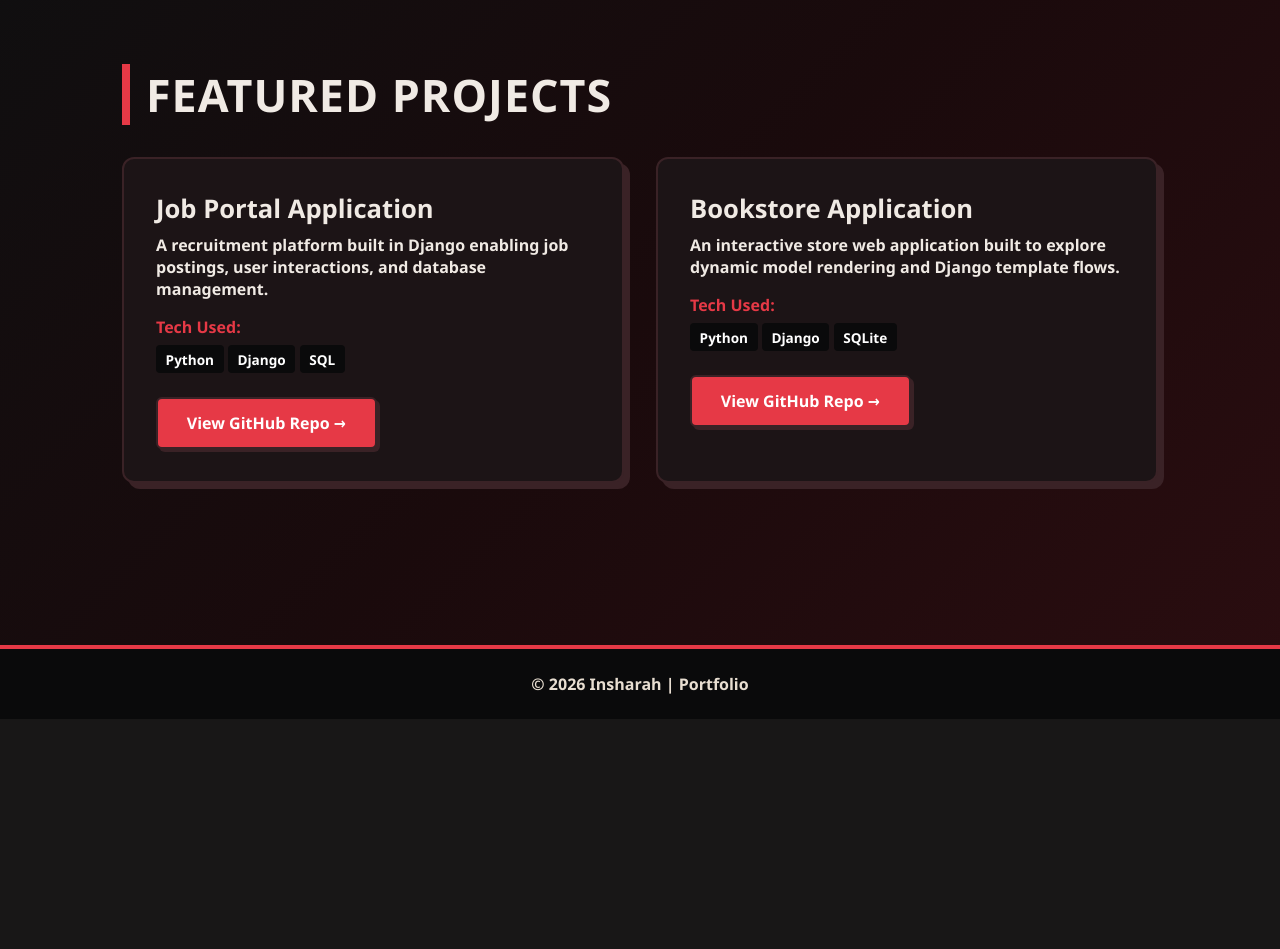
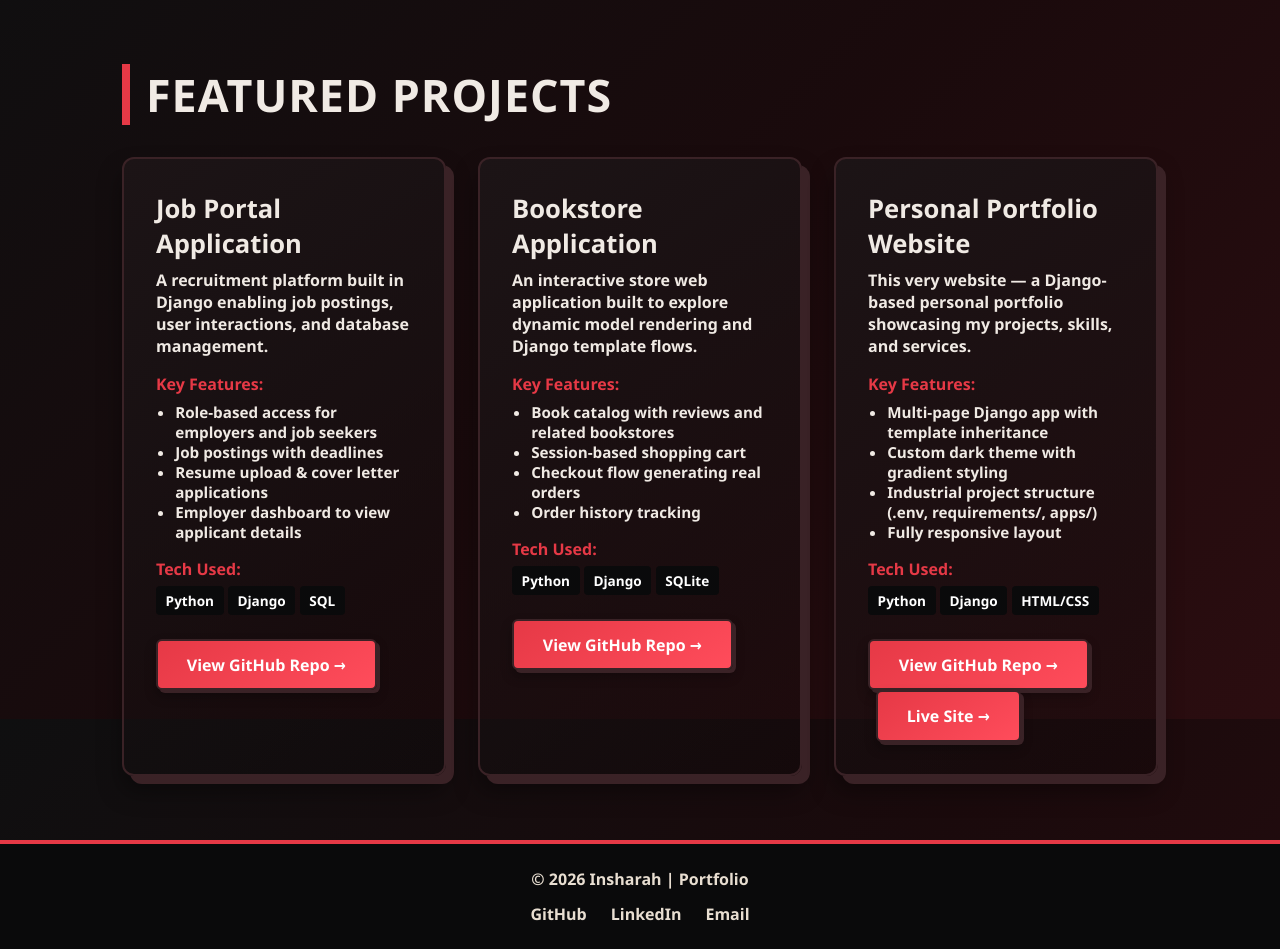
Before and after one commit to Durr-e-Insharah/portfolio, a Django app: page /projects/ in a window 1280 px wide. Shown: the part 81-1030 px from the top of the page. Before the commit the page ends 800 px from the top, so only its background shows below. Run offline with Django 5.2, Linux system fonts and the light colour scheme.

Commit message:
Add requirements, env files, updated styles and footer

```diff
--- a/apps/portfolio/templates/portfolio/base.html
+++ b/apps/portfolio/templates/portfolio/base.html
@@ -102,31 +102,36 @@
         }
 
         .card {
-            background-color: var(--card-beige);
+            background: linear-gradient(145deg, var(--card-beige), rgba(0,0,0,0.15));
             border: 2px solid var(--border-dark);
             border-radius: 12px;
             padding: 2rem;
-            box-shadow: 6px 6px 0px var(--border-dark);
-            transition: transform 0.2s ease;
+            box-shadow: 8px 8px 0px var(--border-dark), 0 15px 25px rgba(0,0,0,0.4);
+            transition: transform 0.25s ease, box-shadow 0.25s ease;
+        }
+
+        .card:hover {
+            transform: translateY(-6px);
+            box-shadow: 10px 10px 0px var(--border-dark), 0 20px 35px rgba(0,0,0,0.5);
         }
 
         .btn {
             display: inline-block;
-            background-color: var(--accent-red);
+            background: linear-gradient(145deg, var(--accent-red), var(--accent-hover));
             color: #ffffff;
             padding: 0.8rem 1.8rem;
             text-decoration: none;
             font-weight: 800;
             border-radius: 6px;
             border: 2px solid var(--border-dark);
-            box-shadow: 3px 3px 0px var(--border-dark);
+            box-shadow: 3px 3px 0px var(--border-dark), 0 6px 12px rgba(0,0,0,0.3);
             transition: all 0.2s ease;
         }
 
         .btn:hover {
-            background-color: var(--accent-hover);
+            background: linear-gradient(145deg, var(--accent-hover), var(--accent-red));
             transform: translate(-2px, -2px);
-            box-shadow: 5px 5px 0px var(--border-dark);
+            box-shadow: 6px 6px 0px var(--border-dark), 0 10px 18px rgba(0,0,0,0.4);
         }
 
         .grid-2 {
@@ -168,6 +173,11 @@
 
     <footer>
         <p>&copy; 2026 Insharah | Portfolio</p>
+        <div style="margin-top: 0.8rem; display: flex; justify-content: center; gap: 1.5rem;">
+            <a href="https://github.com/Durr-e-Insharah" target="_blank" style="color: #e8ded1; text-decoration: none; font-weight: 700;">GitHub</a>
+            <a href="https://www.linkedin.com/in/insharah-umer-bsai" target="_blank" style="color: #e8ded1; text-decoration: none; font-weight: 700;">LinkedIn</a>
+            <a href="mailto:insharah719@gmail.com" style="color: #e8ded1; text-decoration: none; font-weight: 700;">Email</a>
+        </div>
     </footer>
 
 </body>
--- a/apps/portfolio/templates/portfolio/projects.html
+++ b/apps/portfolio/templates/portfolio/projects.html
@@ -7,6 +7,15 @@
     <div class="card">
         <h3 style="font-size: 1.6rem; font-weight: 800; margin-bottom: 0.5rem;">Job Portal Application</h3>
         <p style="font-weight: 600; margin-bottom: 1rem;">A recruitment platform built in Django enabling job postings, user interactions, and database management.</p>
+        <div style="margin-bottom: 1rem;">
+            <strong style="display: block; margin-bottom: 0.4rem; color: var(--accent-red);">Key Features:</strong>
+            <ul style="margin-left: 1.2rem; font-weight: 600; font-size: 0.95rem;">
+                <li>Role-based access for employers and job seekers</li>
+                <li>Job postings with deadlines</li>
+                <li>Resume upload & cover letter applications</li>
+                <li>Employer dashboard to view applicant details</li>
+            </ul>
+        </div>
         <div style="margin-bottom: 1.5rem;">
             <strong style="display: block; margin-bottom: 0.4rem; color: var(--accent-red);">Tech Used:</strong>
             <span style="display: inline-block; background: var(--nav-bg); color: #fff; padding: 0.3rem 0.6rem; border-radius: 4px; font-size: 0.85rem; font-weight: 700;">Python</span>
@@ -19,6 +28,15 @@
     <div class="card">
         <h3 style="font-size: 1.6rem; font-weight: 800; margin-bottom: 0.5rem;">Bookstore Application</h3>
         <p style="font-weight: 600; margin-bottom: 1rem;">An interactive store web application built to explore dynamic model rendering and Django template flows.</p>
+        <div style="margin-bottom: 1rem;">
+            <strong style="display: block; margin-bottom: 0.4rem; color: var(--accent-red);">Key Features:</strong>
+            <ul style="margin-left: 1.2rem; font-weight: 600; font-size: 0.95rem;">
+                <li>Book catalog with reviews and related bookstores</li>
+                <li>Session-based shopping cart</li>
+                <li>Checkout flow generating real orders</li>
+                <li>Order history tracking</li>
+            </ul>
+        </div>
         <div style="margin-bottom: 1.5rem;">
             <strong style="display: block; margin-bottom: 0.4rem; color: var(--accent-red);">Tech Used:</strong>
             <span style="display: inline-block; background: var(--nav-bg); color: #fff; padding: 0.3rem 0.6rem; border-radius: 4px; font-size: 0.85rem; font-weight: 700;">Python</span>
@@ -28,5 +46,27 @@
         <a href="https://github.com/Durr-e-Insharah/learning-django" target="_blank" class="btn">View GitHub Repo &rarr;</a>
     </div>
 
+    <div class="card">
+        <h3 style="font-size: 1.6rem; font-weight: 800; margin-bottom: 0.5rem;">Personal Portfolio Website</h3>
+        <p style="font-weight: 600; margin-bottom: 1rem;">This very website — a Django-based personal portfolio showcasing my projects, skills, and services.</p>
+        <div style="margin-bottom: 1rem;">
+            <strong style="display: block; margin-bottom: 0.4rem; color: var(--accent-red);">Key Features:</strong>
+            <ul style="margin-left: 1.2rem; font-weight: 600; font-size: 0.95rem;">
+                <li>Multi-page Django app with template inheritance</li>
+                <li>Custom dark theme with gradient styling</li>
+                <li>Industrial project structure (.env, requirements/, apps/)</li>
+                <li>Fully responsive layout</li>
+            </ul>
+        </div>
+        <div style="margin-bottom: 1.5rem;">
+            <strong style="display: block; margin-bottom: 0.4rem; color: var(--accent-red);">Tech Used:</strong>
+            <span style="display: inline-block; background: var(--nav-bg); color: #fff; padding: 0.3rem 0.6rem; border-radius: 4px; font-size: 0.85rem; font-weight: 700;">Python</span>
+            <span style="display: inline-block; background: var(--nav-bg); color: #fff; padding: 0.3rem 0.6rem; border-radius: 4px; font-size: 0.85rem; font-weight: 700;">Django</span>
+            <span style="display: inline-block; background: var(--nav-bg); color: #fff; padding: 0.3rem 0.6rem; border-radius: 4px; font-size: 0.85rem; font-weight: 700;">HTML/CSS</span>
+        </div>
+        <a href="https://github.com/Durr-e-Insharah/portfolio" target="_blank" class="btn">View GitHub Repo &rarr;</a>
+        <a href="#" target="_blank" class="btn" style="background-color: var(--nav-bg); margin-left: 0.5rem;">Live Site &rarr;</a>
+    </div>
+
 </div>
 {% endblock %}
```
